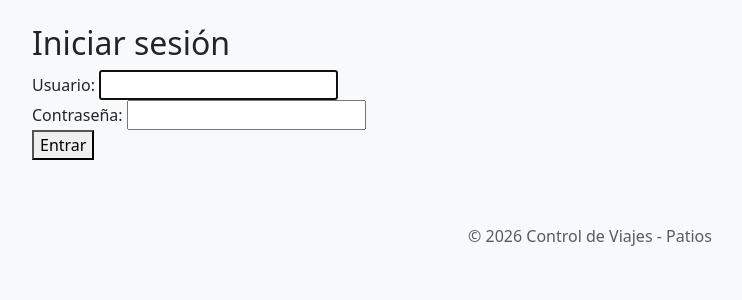
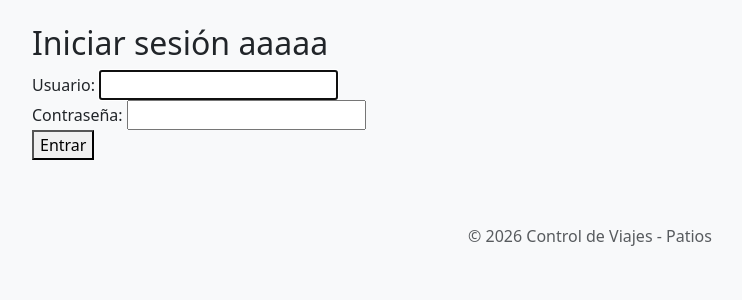
Before and after one commit to Fernando-Alvarado-Soria/Djandoxd, a Django app: page /accounts/login/ in a window 1280 px wide. Shown: the part 56-356 px from the top of the page, without its empty margins (50-792 px from the left). Run offline with Django 5.2, Linux system fonts and the light colour scheme.

Commit message:
cambio de nombre

```diff
--- a/trailers/templates/registration/login.html
+++ b/trailers/templates/registration/login.html
@@ -1,7 +1,7 @@
 {% extends 'trailers/base.html' %}
 
 {% block content %}
-  <h2>Iniciar sesión</h2>
+  <h2>Iniciar sesión aaaaa</h2>
   {% if form.errors %}
     <p style="color: red;">Credenciales inválidas, intenta de nuevo.</p>
   {% endif %}
```
